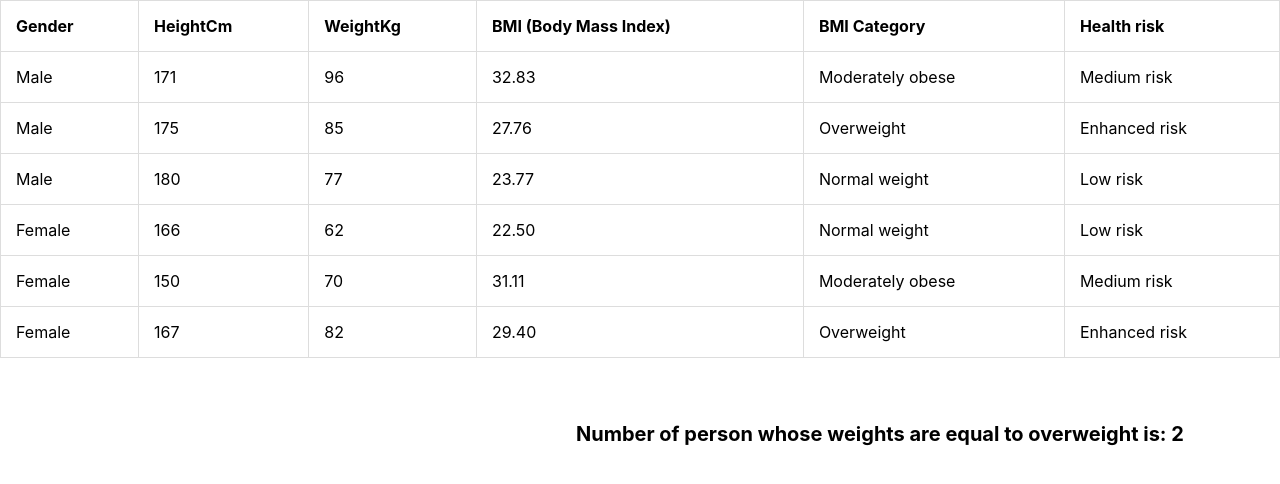
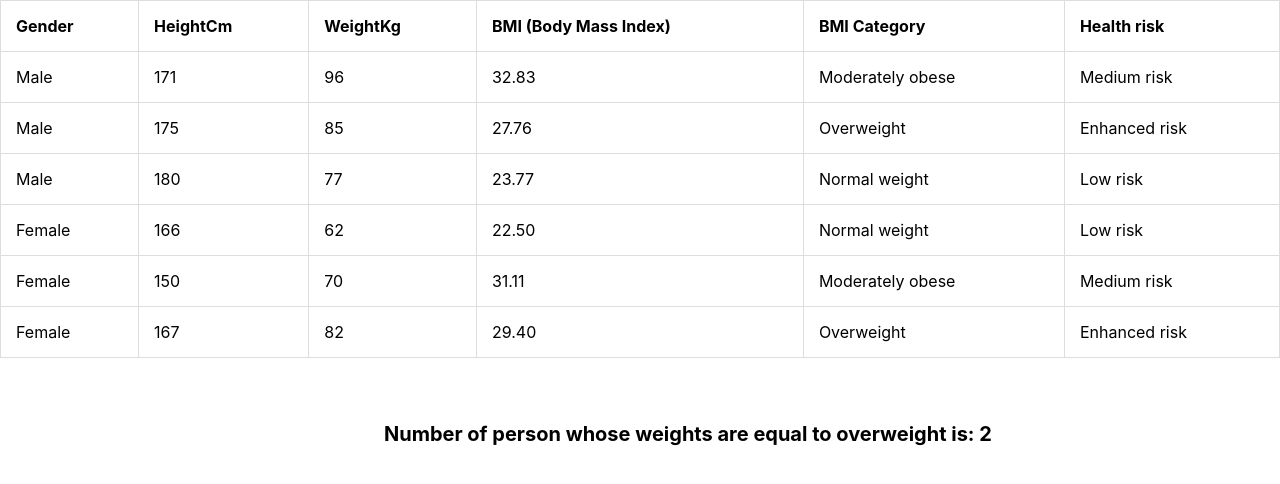
Before and after one commit to shrai31/code-20210813-HimanshuRai, a React (Create React App) app: page / in a window 1280 px wide. Shown: the top 484 px of the page. Built offline with nearby package versions, Linux system fonts and the light colour scheme.

Commit message:
"center the count text"

```diff
--- a/src/App.css
+++ b/src/App.css
@@ -13,7 +13,7 @@ th, td {
 }
 
 .Count{
-  margin-left: 45%;
+  margin-left: 30%;
   margin-Top: 5%;
   font-size: 20px;
 }
```
